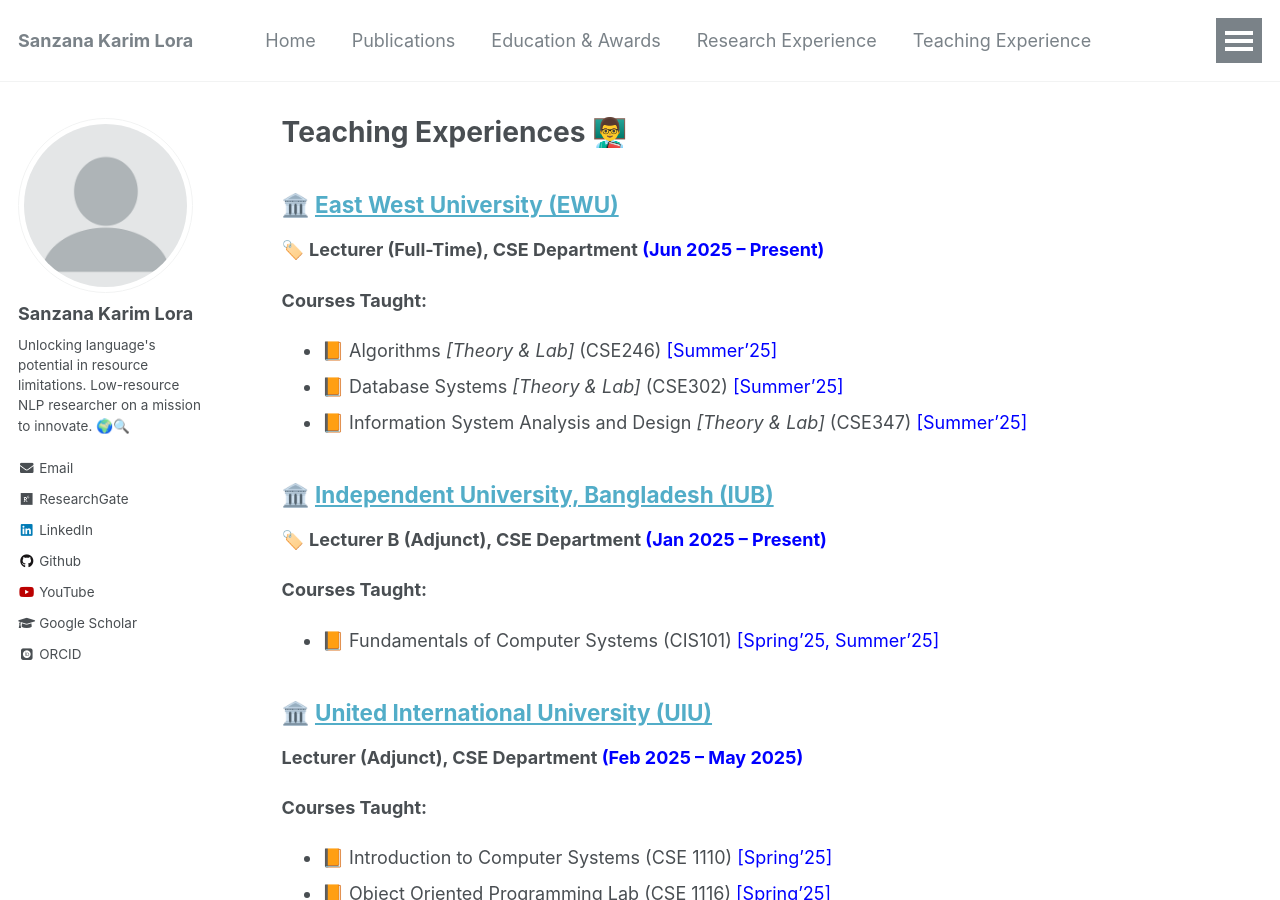
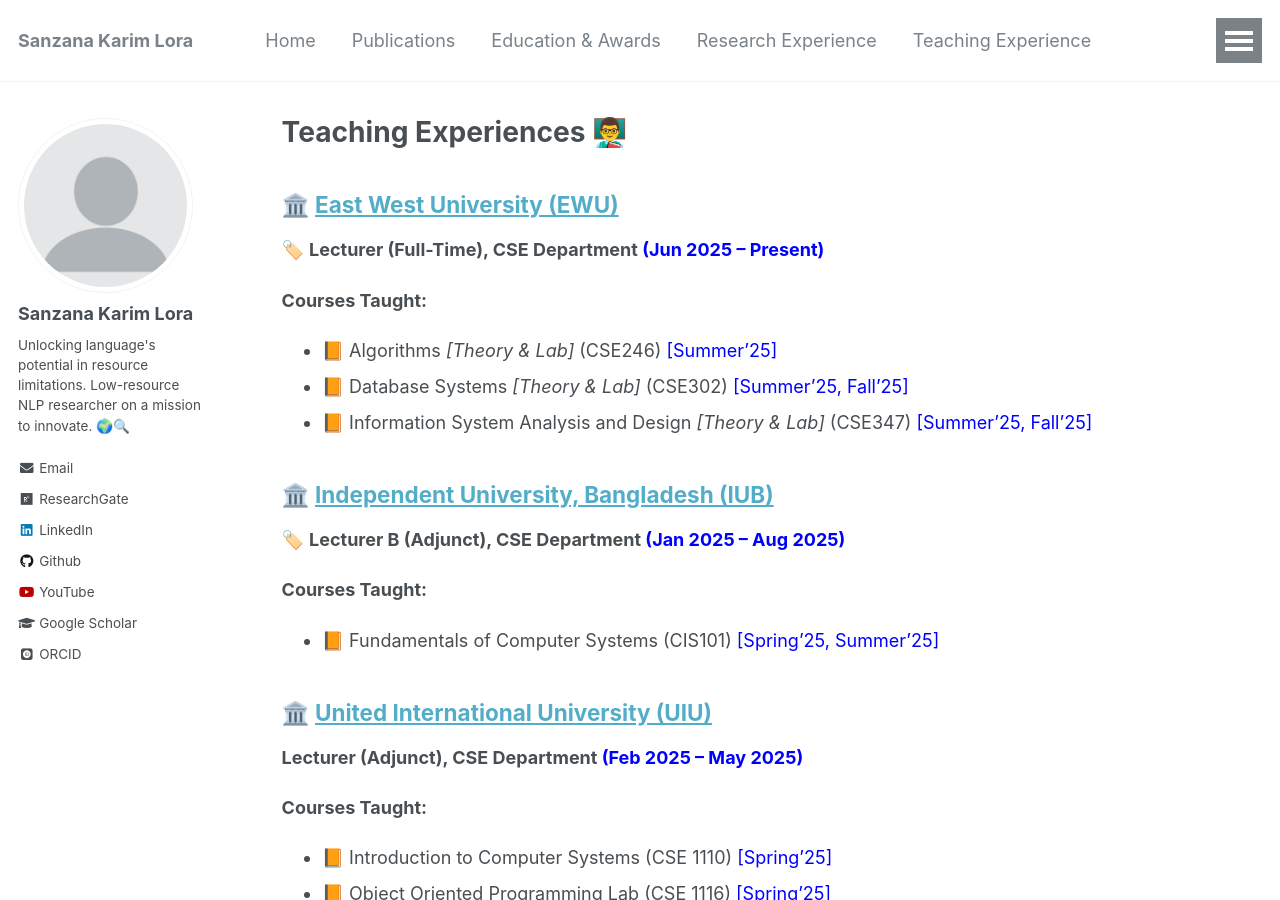
Before and after one commit to sanzanalora/sanzanalora.github.io, a Jekyll site: the page built from _pages/teaching_experiences.md, in a window 1280 px wide and 900 px high. Built offline with Jekyll 4.4.1, drawn with Linux system fonts in a browser that asks for light colours; some web fonts are replaced.

Commit message:
Update teaching_experiences.md

```diff
--- a/_pages/teaching_experiences.md
+++ b/_pages/teaching_experiences.md
@@ -9,11 +9,11 @@ author_profile: true
 
 **Courses Taught:**
 -  📙 Algorithms *[Theory & Lab]* (CSE246) <span style="color:Blue"> [Summer'25] </span>
--  📙 Database Systems *[Theory & Lab]* (CSE302) <span style="color:Blue"> [Summer'25] </span>
--  📙 Information System Analysis and Design *[Theory & Lab]* (CSE347) <span style="color:Blue"> [Summer'25] </span>
+-  📙 Database Systems *[Theory & Lab]* (CSE302) <span style="color:Blue"> [Summer'25, Fall'25] </span>
+-  📙 Information System Analysis and Design *[Theory & Lab]* (CSE347) <span style="color:Blue"> [Summer'25, Fall'25] </span>
 
 ## 🏛️ [Independent University, Bangladesh (IUB)](https://iub.ac.bd/)
-🏷️ **Lecturer B (Adjunct), CSE Department <span style="color:Blue">(Jan 2025 – Present)</span>**
+🏷️ **Lecturer B (Adjunct), CSE Department <span style="color:Blue">(Jan 2025 – Aug 2025)</span>**
 
 **Courses Taught:**
 -  📙 Fundamentals of Computer Systems (CIS101) <span style="color:Blue"> [Spring'25, Summer'25] </span>
```
